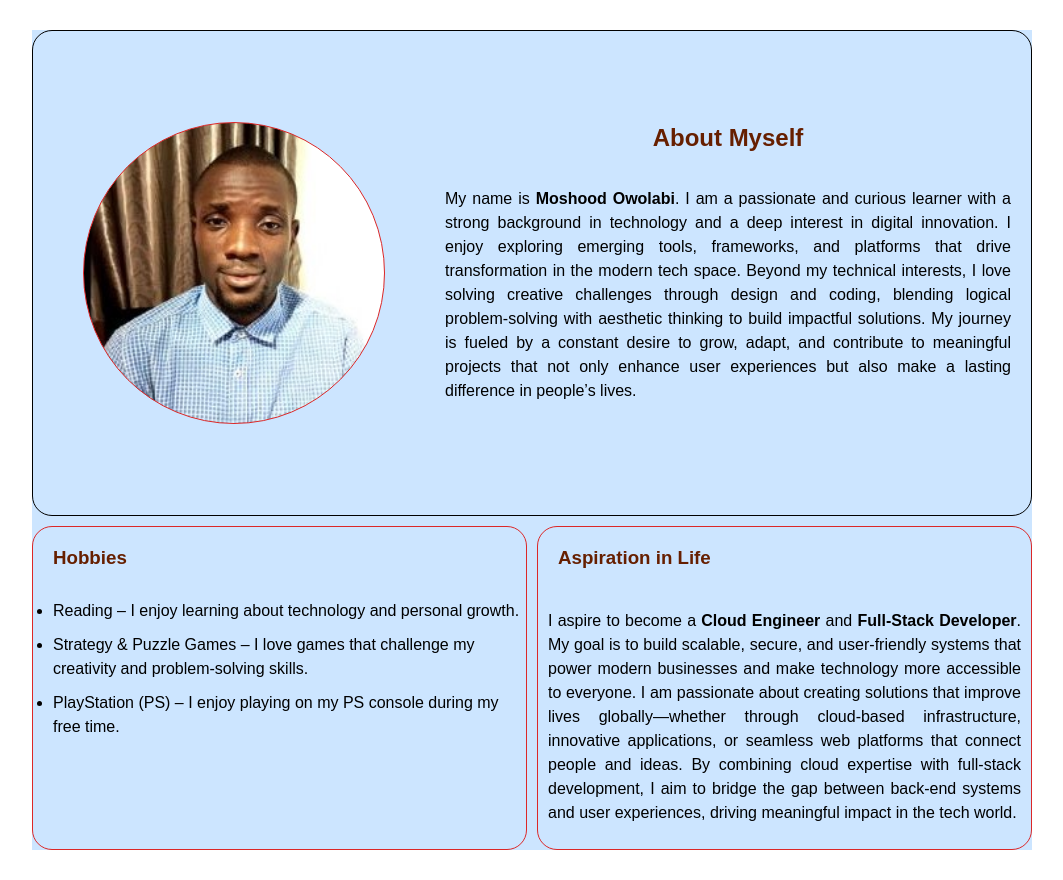
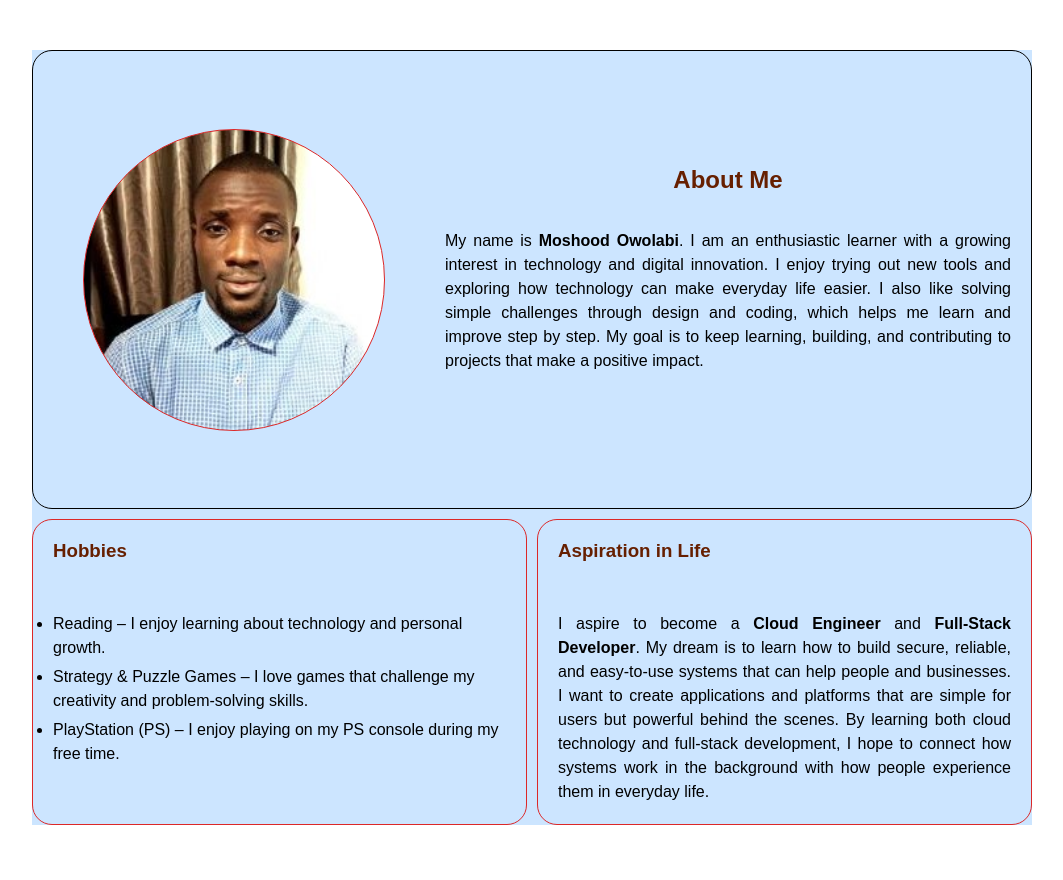
Before and after one commit to MSbumex/Personal_Profile_Webpage, a plain HTML site: page index.html in a window 1280 px wide. Shown: the whole page, without its empty margins (108-1171 px from the left). Drawn offline with Linux system fonts and the light colour scheme.

Commit message:
update files

```diff
--- a/index.html
+++ b/index.html
@@ -12,13 +12,13 @@
       <div class="about">
         <div class="circle"></div>
         <div class="intro">
-          <h2>About Myself</h2>
-          <p>
+          <h2>About Me</h2>
+         <p>
   My name is <strong>Moshood Owolabi</strong>.
-  I am a passionate and curious learner with a strong background in technology and a deep interest in digital innovation.
-  I enjoy exploring emerging tools, frameworks, and platforms that drive transformation in the modern tech space.
-  Beyond my technical interests, I love solving creative challenges through design and coding, blending logical problem-solving with aesthetic thinking to build impactful solutions.
-  My journey is fueled by a constant desire to grow, adapt, and contribute to meaningful projects that not only enhance user experiences but also make a lasting difference in people’s lives.
+  I am an enthusiastic learner with a growing interest in technology and digital innovation.
+  I enjoy trying out new tools and exploring how technology can make everyday life easier.
+  I also like solving simple challenges through design and coding, which helps me learn and improve step by step.
+  My goal is to keep learning, building, and contributing to projects that make a positive impact.
 </p>
         </div>
       </div>
@@ -37,16 +37,14 @@
 </div>
 <div class="item-box aspire">
         <h3>Aspiration in Life</h3>
-        <p> I aspire to become a <strong>Cloud Engineer</strong> and
-    <strong>Full-Stack Developer</strong>. My goal is to build scalable, secure, and user-friendly systems
-    that power modern businesses and make technology more accessible
-    to everyone. I am passionate about creating solutions that improve
-    lives globally—whether through cloud-based infrastructure,
-    innovative applications, or seamless web platforms that connect
-    people and ideas. By combining cloud expertise with full-stack
-    development, I aim to bridge the gap between back-end systems
-    and user experiences, driving meaningful impact in the tech world.
-  </p>
+<p>
+  I aspire to become a <strong>Cloud Engineer</strong> and
+  <strong>Full-Stack Developer</strong>.
+  My dream is to learn how to build secure, reliable, and easy-to-use systems that can help people and businesses.
+  I want to create applications and platforms that are simple for users but powerful behind the scenes.
+  By learning both cloud technology and full-stack development, I hope to connect how systems work in the background with how people experience them in everyday life.
+</p>
+
       </div>
     </div>
       </div>
--- a/style.css
+++ b/style.css
@@ -24,7 +24,7 @@ body {
   gap: 10px;
   max-width: 1000px;
   width: 100%;
-  margin: 30px auto;
+  margin: 50px auto;
   background-color: var(--bg-color);
 }
 
@@ -130,12 +130,12 @@ body {
 }
 
 .item-box ul{
-  padding-left: 20px;
-  padding-bottom: 100px;
+  padding: 20px;
+  /* padding-bottom: 50px; */
 }
 
 .item-box ul li {
-  margin-bottom: 10px;
+  margin-bottom: 5px;
   line-height: 1.5;
   font-size: 1em;
 }
@@ -144,7 +144,7 @@ body {
   line-height: 1.5;
   font-size: 1em;
   text-align: justify;
-  padding: 10px;
+  padding: 20px;
 }
 
 @media (max-width: 768px) {
@@ -182,7 +182,7 @@ body {
 }
 
 .item-box{
-padding: 20px 20px;
+padding: 10px 20px;
 }
 
 .item-box h3{
```
